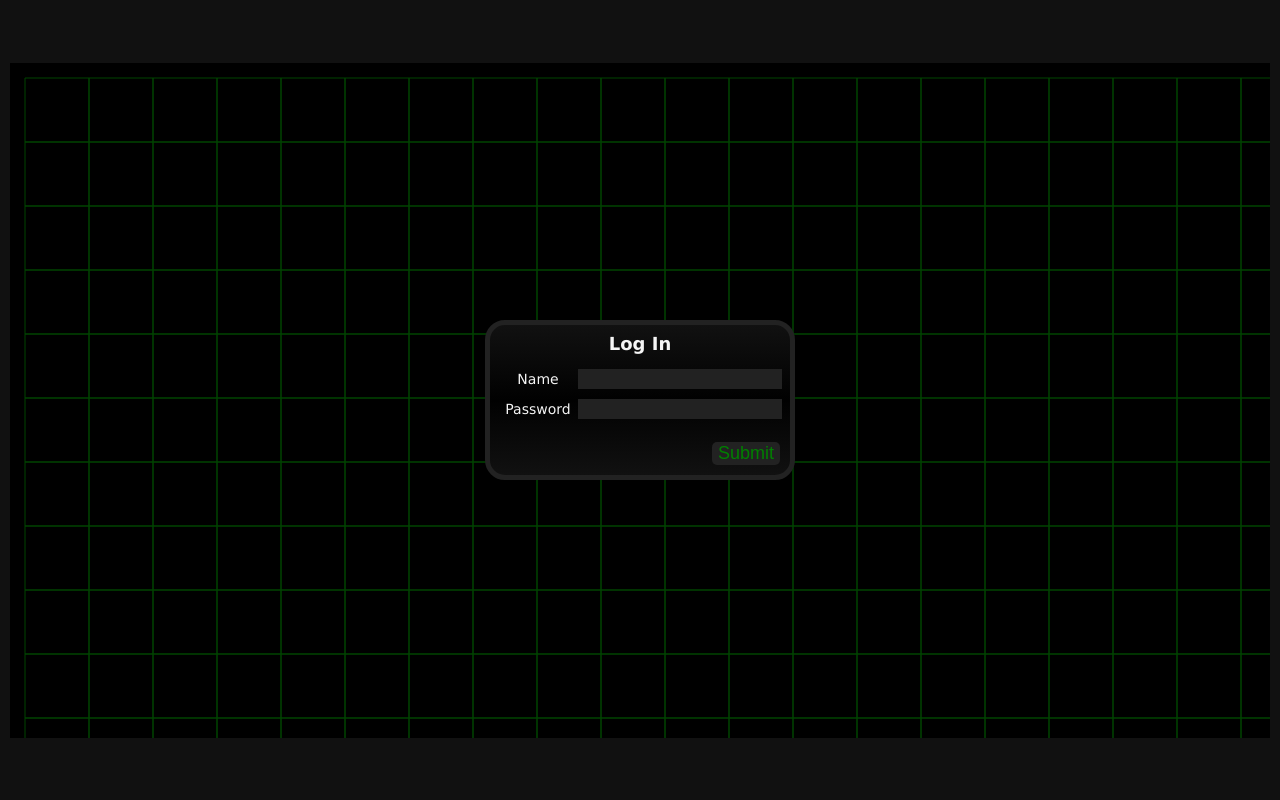
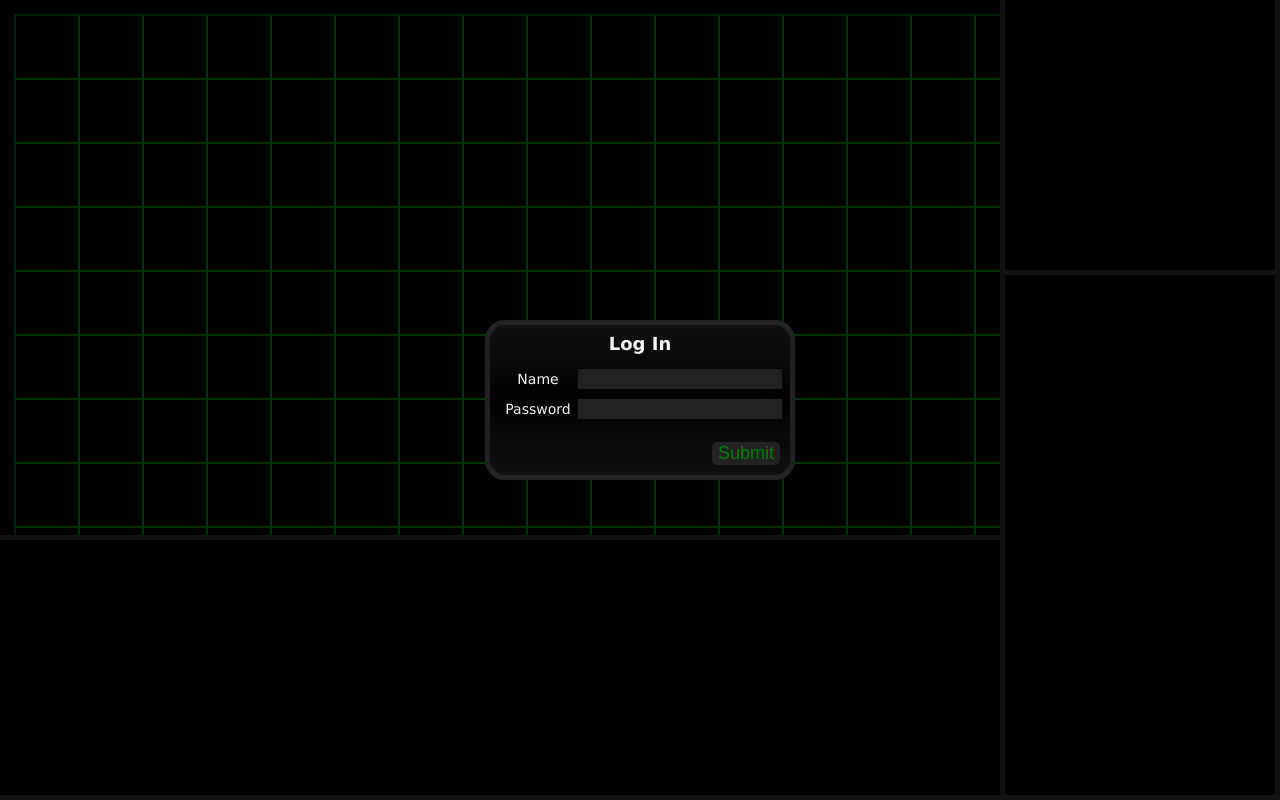
Before and after one commit to Virtual-Machine/blue_shift, a plain HTML site: page client/index.html in a window 1280 px wide. Drawn offline with Linux system fonts and the light colour scheme.

Commit message:
Add panels to client view

```diff
--- a/client/canvas.css
+++ b/client/canvas.css
@@ -6,13 +6,11 @@ html, body {
 }
 
 #CanvasHolder {
-	width: 1260px;
-	height: 675px;
+	width: 1000px;
+	height: 535px;
 	background-color: black;
-	position: absolute;
+	position: relative;
 	z-index: 1;
-	left: 0; top: 0; right: 0; bottom: 0;
-	margin: auto;
 }
 
 #BackgroundLayer {
@@ -103,3 +101,30 @@ html, body {
 	padding-right: 3px;
 	font-size: 12px;
 }
+
+#minimap {
+	position: absolute;
+	top: 0;
+	left: 1005px;
+	width: 270px;
+	background-color: black;
+	height: 270px;
+}
+
+#chat {
+	position: absolute;
+	top: 275px;
+	left: 1005px;
+	height: calc(100% - 280px);
+	width: 270px;
+	background-color: black;
+}
+
+#history {
+	position: absolute;
+	top: 540px;
+	left: 0;
+	height: calc(100% - 545px);
+	width: 1000px;
+	background-color: black;
+}
--- a/client/canvas.js
+++ b/client/canvas.js
@@ -120,12 +120,12 @@ class Canvas {
 			}
 			if(e.which == 39){
 				self.deltaWX -= 45
-				if (self.deltaWX < -2595){self.deltaWX = -2595}
+				if (self.deltaWX < -2855){self.deltaWX = -2855}
 				self.drawGrid()
 			}
 			if(e.which == 40){
 				self.deltaWY -= 45
-				if (self.deltaWY < -1900){self.deltaWY = -1900}
+				if (self.deltaWY < -2040){self.deltaWY = -2040}
 				self.drawGrid()
 			}
 		})
@@ -147,4 +147,4 @@ class Canvas {
 	}
 }
 
-window.canvas = new Canvas(1260, 675, 3840, 2560, 64)
+window.canvas = new Canvas(1000, 535, 3840, 2560, 64)
--- a/client/index.html
+++ b/client/index.html
@@ -7,11 +7,14 @@
 </head>
 <body>
 	<div id="CanvasHolder">
-		<canvas id="BackgroundLayer" width="1260" height="675"></canvas>
-		<canvas id="ItemLayer" width="1260" height="675"></canvas>
-		<canvas id="CharacterLayer" width="1260" height="675"></canvas>
-		<canvas id="ClickLayer" width="1260" height="675"></canvas>
+		<canvas id="BackgroundLayer" width="1000" height="535"></canvas>
+		<canvas id="ItemLayer" width="1000" height="535"></canvas>
+		<canvas id="CharacterLayer" width="1000" height="535"></canvas>
+		<canvas id="ClickLayer" width="1000" height="535"></canvas>
 	</div>
+	<div id="minimap"></div>
+	<div id="chat"></div>
+	<div id="history"></div>
 	<div id="login">
 		<span>Log In</span>
 		<div><label for="uName">Name</label><input name="uName" type="text" id="uName"></div>
```
